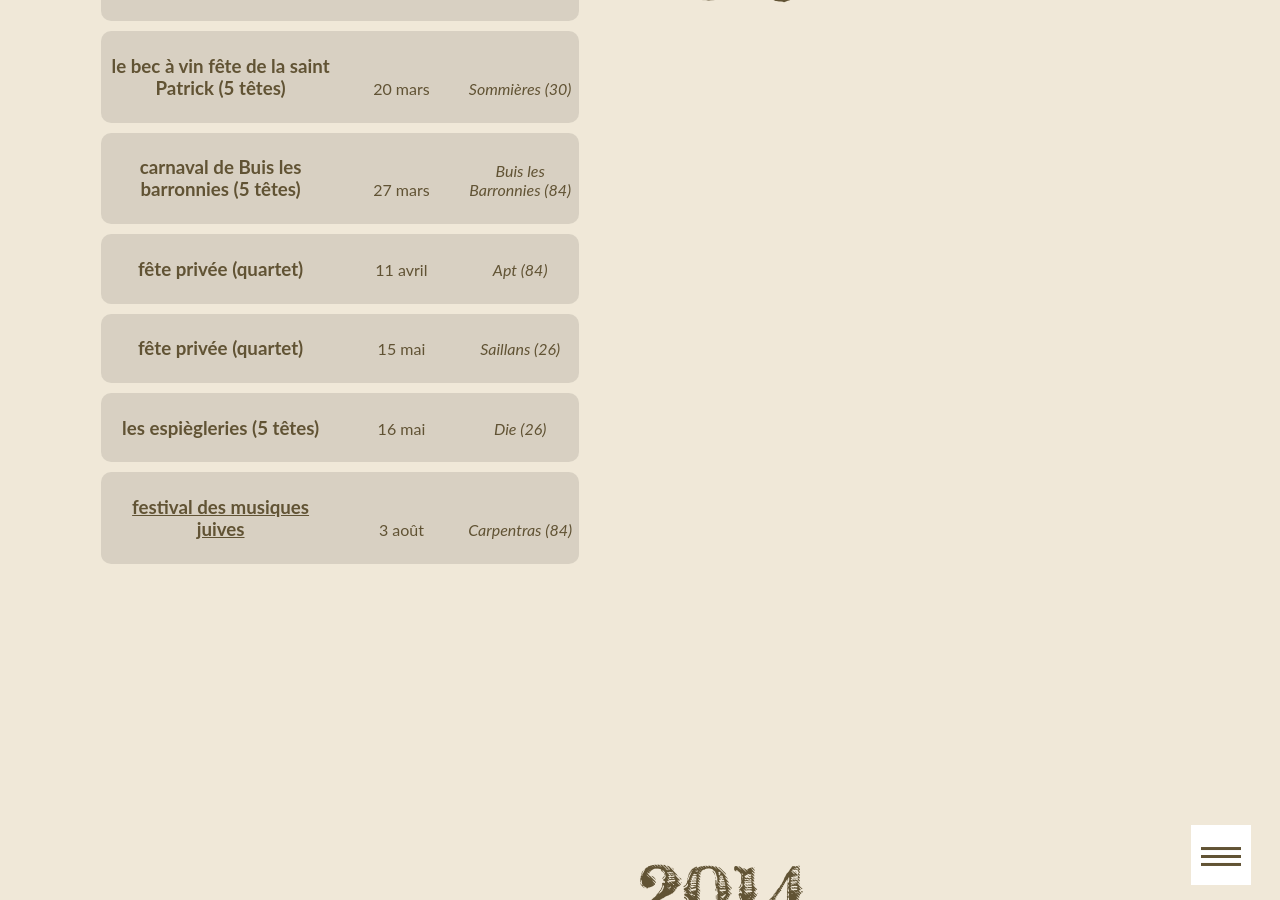
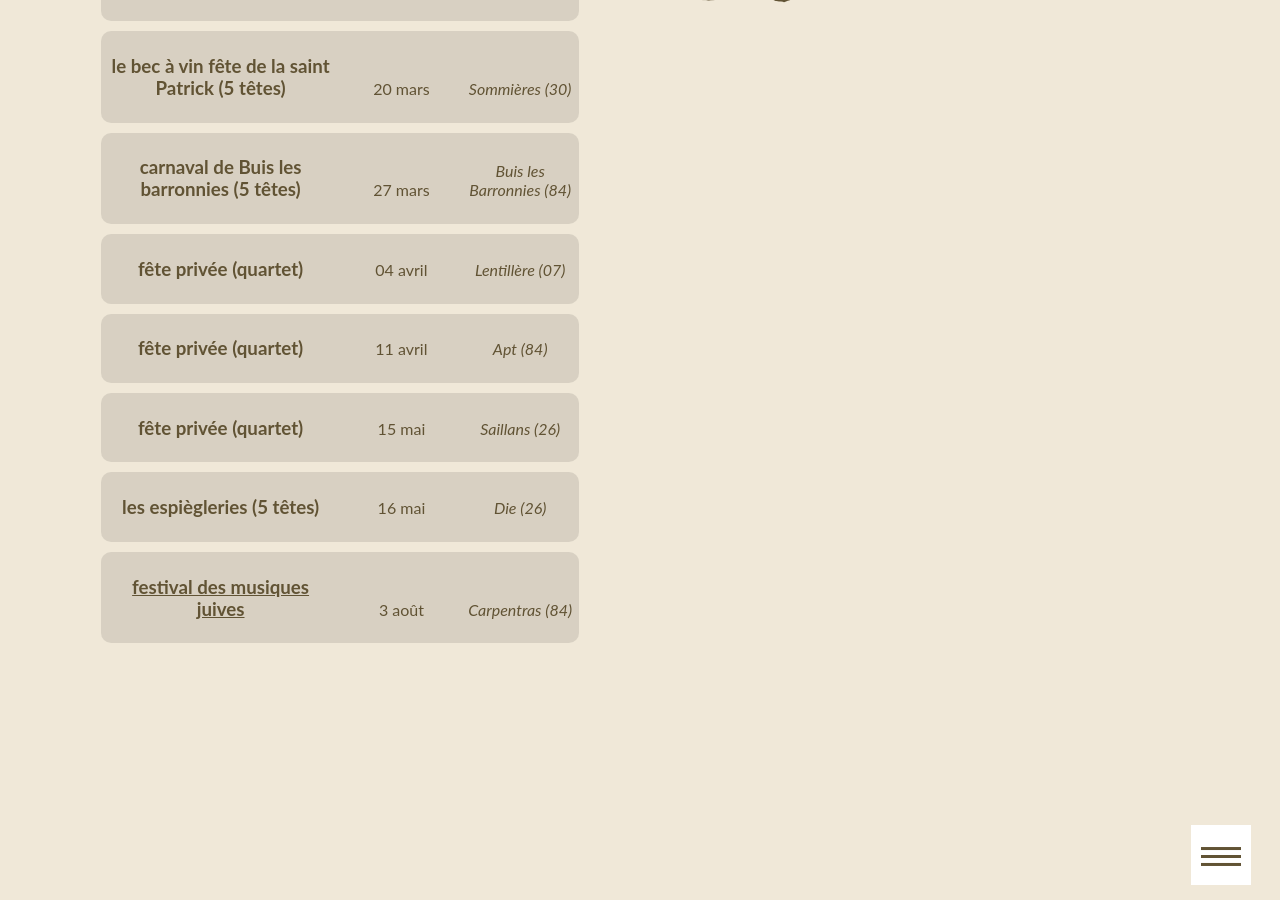
Before and after one commit to ftmftrs/ftmftrs.github.io, a Jekyll site: the page built from concert/index.html, in a window 1280 px wide and 900 px high, scrolled down 968 px. Built offline with Jekyll 4.4.1, drawn with Linux system fonts in a browser that asks for light colours; Markdown is read by kramdown in place of the engine named in the settings; comment, search, counter and statistics services are not loaded.

Commit message:
Update concerts.yml

```diff
--- a/_data/concerts.yml
+++ b/_data/concerts.yml
@@ -11,6 +11,10 @@
 - title: carnaval de Buis les barronnies (5 têtes)
   date: 27 mars
   address: Buis les Barronnies (84)
+
+- title: fête privée (quartet)
+  date: 04 avril
+  address: Lentillère (07)
 
 - title: fête privée (quartet)
   date: 11 avril
```
